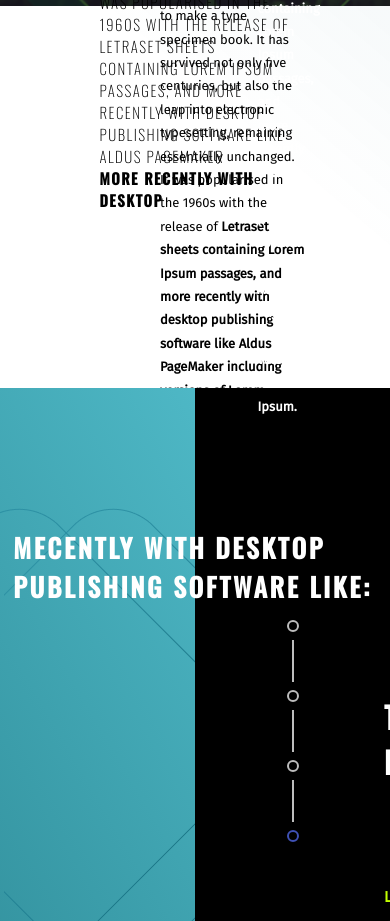
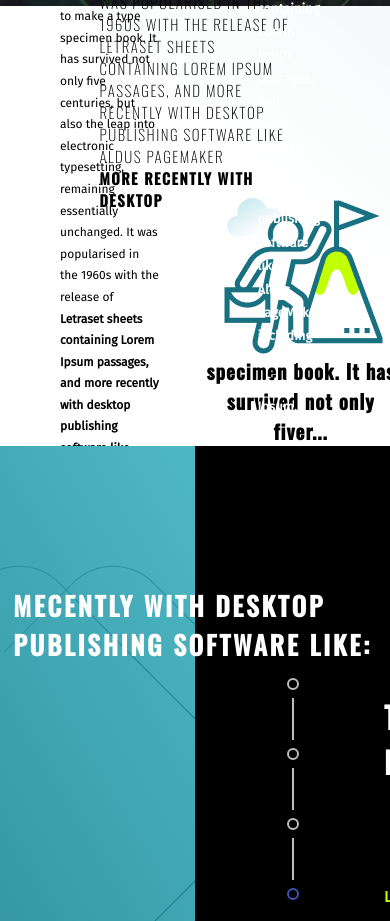
Before and after one commit to Buletiss/Business-Market, a React (Create React App) app: page / in a window 390 px wide. Shown: the part 1880-2801 px from the top of the page. Built offline with nearby package versions, Linux system fonts and the light colour scheme.

Commit message:
feature: banner 2 mobile

```diff
--- a/src/components/Banner2/index.jsx
+++ b/src/components/Banner2/index.jsx
@@ -9,7 +9,9 @@ const Banner2 = () => {
     </strong></p><b>publishing software like Aldus PageMaker including versions of Lorem Ipsum.</b>
 </S.TextWrapper>
     <S.LogoAndTitle>
+    <S.TitleWrapper>
       <h1>specimen book. It has survived not only fiver...</h1>
+      </S.TitleWrapper>
     <S.StickImg />
     </S.LogoAndTitle>
   </S.Container>
--- a/src/components/Banner2/styles.js
+++ b/src/components/Banner2/styles.js
@@ -18,6 +18,19 @@ export const LogoAndTitle = styled.div`
   justify-content: space-between;
   text-align: right;
   letter-spacing: 0.1em;
+  @media screen and (max-width: 768px) {
+    font-size: 10px;
+    width: 30%;
+    text-align: center;
+    flex-direction: column-reverse;
+    justify-content: center;
+  }
+`;
+
+export const TitleWrapper = styled.div`
+  @media screen and (max-width: 768px) {
+    width: 200px;
+  }
 `;
 
 export const StickImg = styled.img.attrs({
@@ -30,11 +43,15 @@ export const TextWrapper = styled.div`
   width: 40%;
   display: flex;
   flex-direction: column;
-  align-items: right;
   justify-content: center;
   font-family: 'Fira Sans';
   font-style: normal;
   font-size: 13px;
   line-height: 180%;
   padding: 1em em 0em;
+  @media screen and (max-width: 768px) {
+    font-size: 12px;
+    width: 60%;
+    margin-left: -100px;
+  }
 `;
```
